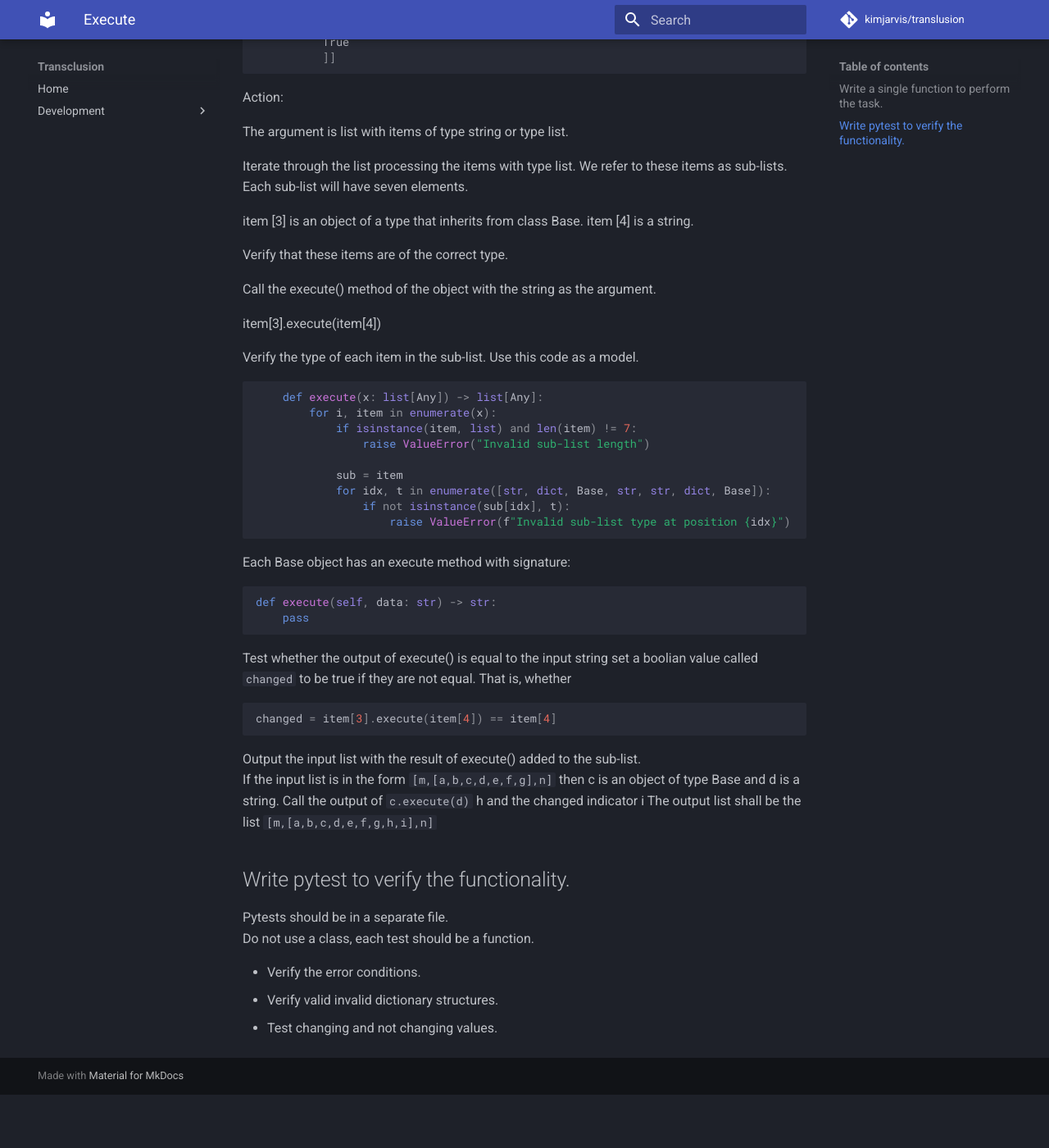
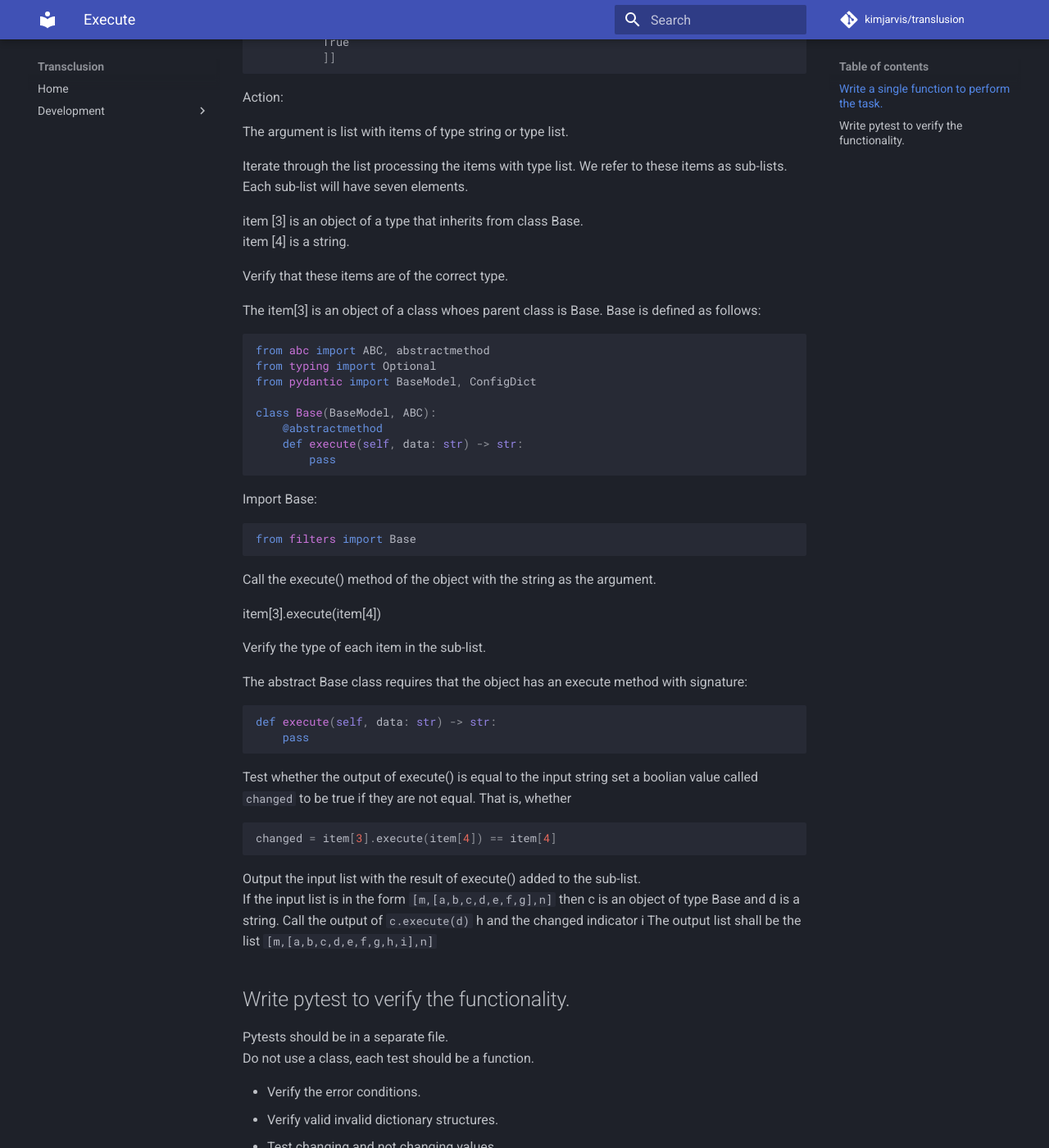
Before and after one commit to kimjarvis/transclusion, an MkDocs documentation site: the page built from docs/execute.md, in a window 1280 px wide and 1400 px high, scrolled down 643 px. Shown: the whole window at 82% size. Built offline with MkDocs 1.6.1 and Material for MkDocs 9.7.7, drawn with Linux system fonts in a browser that asks for light colours; comment, search, counter and statistics services are not loaded; before the commit the page ends 1978 px from its top, so only the background shows below that.

Commit message:
Compose functions and refine

````diff
--- a/docs/execute.md
+++ b/docs/execute.md
@@ -40,25 +40,32 @@ item [4] is a string.
 
 Verify that these items are of the correct type.
 
+The item[3] is an object of a class whoes parent class is Base.  Base is defined as follows:
+
+```python
+from abc import ABC, abstractmethod
+from typing import Optional
+from pydantic import BaseModel, ConfigDict
+
+class Base(BaseModel, ABC):
+    @abstractmethod
+    def execute(self, data: str) -> str:
+        pass
+```
+
+Import Base:
+
+```python
+from filters import Base
+```
+
 Call the execute() method of the object with the string as the argument.
 
 item[3].execute(item[4])
 
-Verify the type of each item in the sub-list.  Use this code as a model.
+Verify the type of each item in the sub-list.
 
-```python
-    def execute(x: list[Any]) -> list[Any]:
-        for i, item in enumerate(x):
-            if isinstance(item, list) and len(item) != 7:
-                raise ValueError("Invalid sub-list length")
-
-            sub = item
-            for idx, t in enumerate([str, dict, Base, str, str, dict, Base]):
-                if not isinstance(sub[idx], t):
-                    raise ValueError(f"Invalid sub-list type at position {idx}")
-```
-
-Each Base object has an execute method with signature:
+The abstract Base class requires that the object has an execute method with signature:
 
 ```python
 def execute(self, data: str) -> str:
--- a/filters.py
+++ b/filters.py
@@ -3,19 +3,19 @@ from typing import Optional
 from pydantic import BaseModel, ConfigDict
 
 class Base(BaseModel, ABC):
+    model_config = ConfigDict(extra='forbid')
+
     @abstractmethod
     def execute(self, data: str) -> str:
         pass
 
 class Uppercase(Base):
-    model_config = ConfigDict(extra='forbid')
     type: str
 
     def execute(self, data: str) -> str:
         return data.upper()
 
 class Begin(Base):
-    model_config = ConfigDict(extra='forbid')
     type: str
     source: str
     shift: Optional[int] = None
@@ -26,7 +26,6 @@ class Begin(Base):
         return data
 
 class End(Base):
-    model_config = ConfigDict(extra='forbid')
     type: str
 
     def execute(self, data: str) -> str:
````
Also changed, not shown: docs/filters.md (+2 -0 lines), execute.py (+15 -14 lines), main.py (+25 -14 lines), 1 other file.
